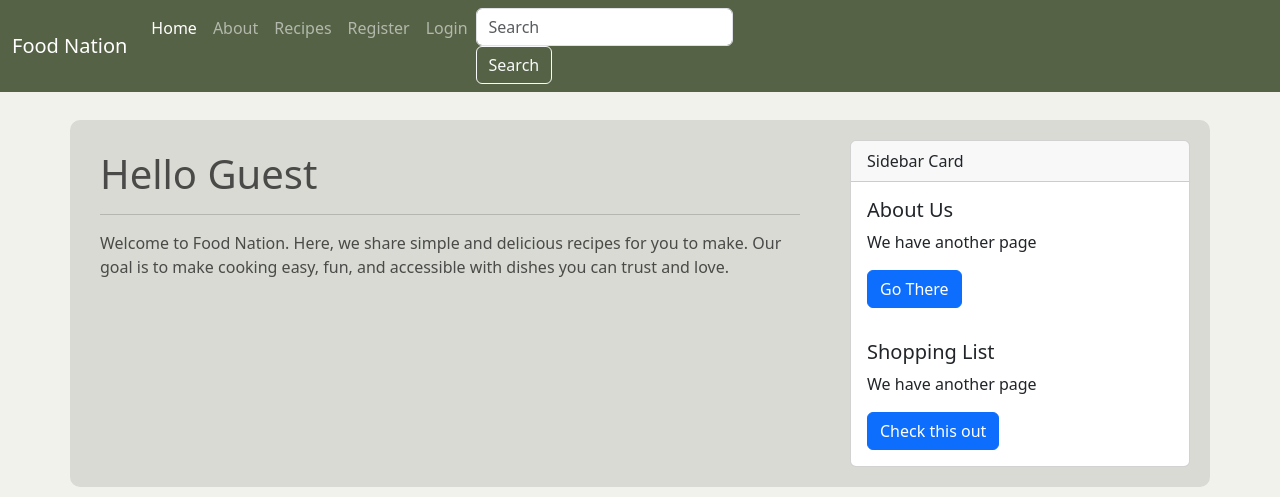
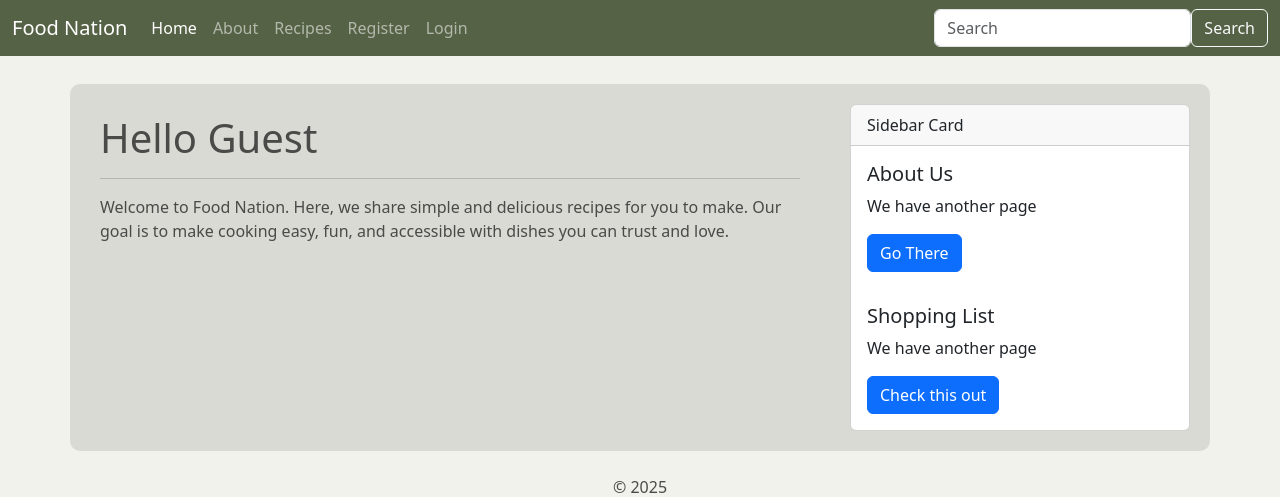
Before and after one commit to DaianaPopa/Food-RecipeManager--efssdProject-, a Flask app: page / in a window 1280 px wide. Shown: the top 497 px of the page. Run offline with Flask 3, Linux system fonts and the light colour scheme; some libraries are stand-ins or nearby versions.

Commit message:
initial commit

```diff
--- a/templates/base.html
+++ b/templates/base.html
@@ -36,12 +36,12 @@
                         <a class="nav-link" href="/register">Register</a>
                         <a class="nav-link" href="/login">Login</a>
                     {% endif %}
-                    <form class="form-inline my-2 my-lg-0">
-                        <input class="form-control mr-sm-2" type="search" placeholder="Search" aria-label="Search">
-                        <button class="btn btn-outline-light my-2 my-sm-0" type="submit">Search</button>
-                    </form>
                 </div>
             </div>
+            <form class="form-inline my-2 my-lg-0 d-flex">
+                <input class="form-control mr-sm-2" type="search" placeholder="Search" aria-label="Search">
+                <button class="btn btn-outline-light my-2 my-sm-0" type="submit">Search</button>
+            </form>
         </div>
     </nav>
 
```
